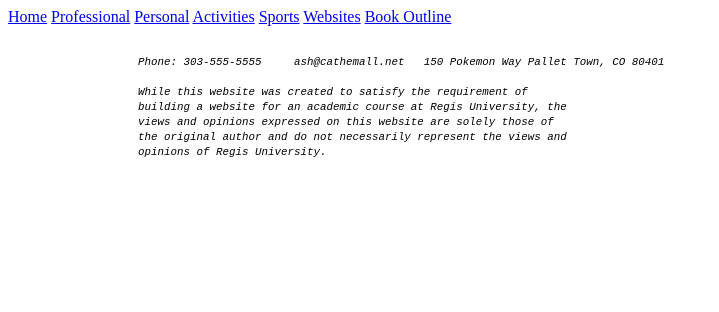
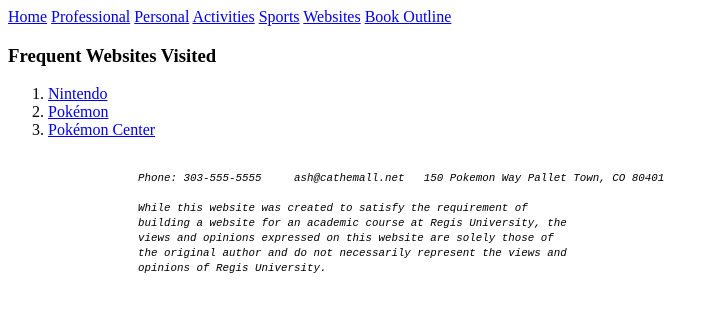
Before and after one commit to ffjt07/Torbit-Assn3, a plain HTML site: page websites.html in a window 1280 px wide. Shown: the whole page, without its empty margins (0-719 px from the left). Drawn offline with Linux system fonts and the light colour scheme.

Commit message:
created links to frequent websites on websites page

```diff
--- a/websites.html
+++ b/websites.html
@@ -25,7 +25,12 @@
         </nav>
     </header>
     <main>
-
+        <h3>Frequent Websites Visited</h3>
+        <ol>
+            <li><a href="https://www.nintendo.com/" target="_blank">Nintendo</a></li>
+            <li><a href="https://www.pokemon.com/" target="_blank">Pokémon</a></li>
+            <li><a href="https://www.pokemoncenter.com/" target="_blank">Pokémon Center</a></li>
+        </ol>
     </main>
     <footer>
         <address>
```
